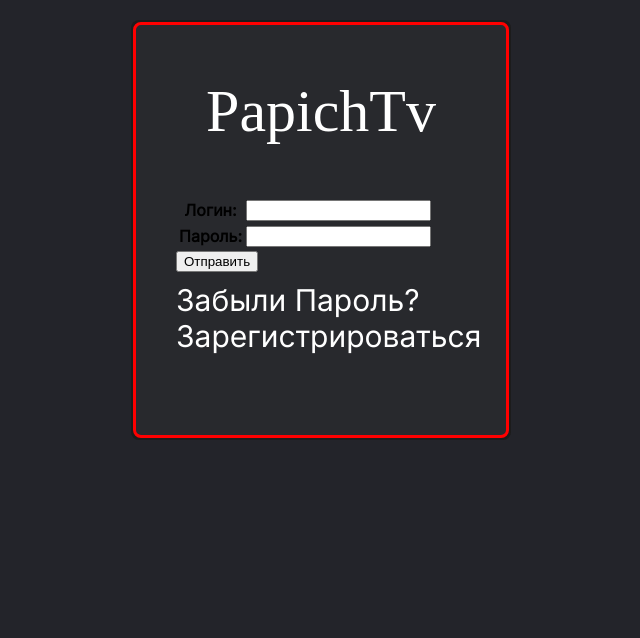
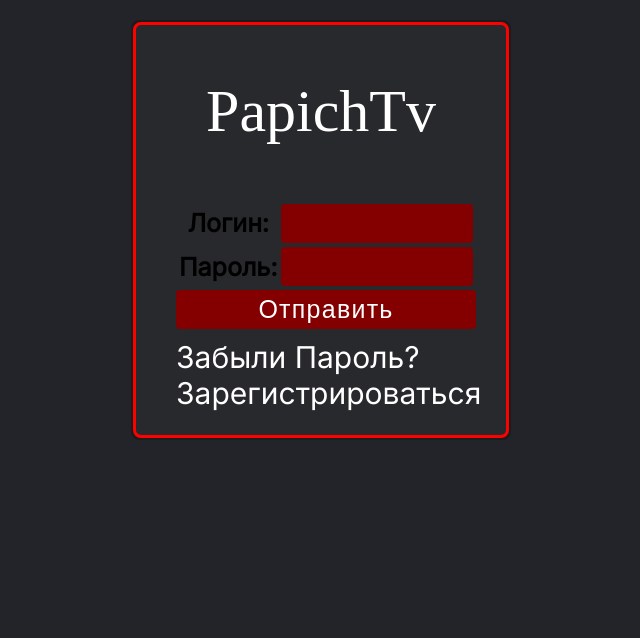
Before and after one commit to Greed509/Registration_form, a Django app: page / in a window 1280 px wide. Shown: the part 178-816 px from the top of the page, without its empty margins (319-959 px from the left). Run offline with Django 4.2, Linux system fonts and the light colour scheme; some web fonts are replaced.

Commit message:
кнопки

```diff
--- a/Vlad/regi/templates/register.html
+++ b/Vlad/regi/templates/register.html
@@ -13,7 +13,7 @@
         <div class="form">
             <h2>PapichTv</h2>
             <h1>Регестрация</h1>
-            <form method="POST">
+            <form class="inputbox"method="POST">
                 {% csrf_token %}
             <table>
                 {{ form }}
--- a/Vlad/regi/templates/sign.html
+++ b/Vlad/regi/templates/sign.html
@@ -12,7 +12,7 @@
     <div class="box">
       <div class="form">
         <h2>PapichTv</h2>
-        <form method="POST">
+        <form class="inputbox"method="POST">
           {% csrf_token %}
           <table>
             {{ form }}
```
